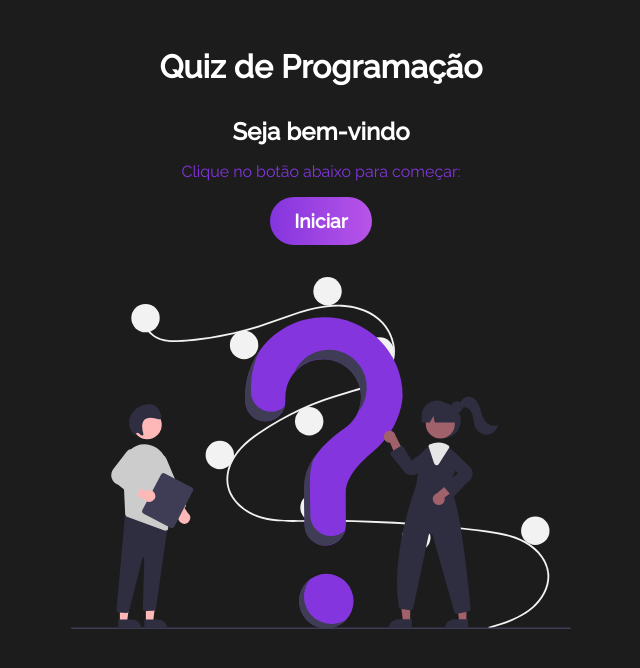
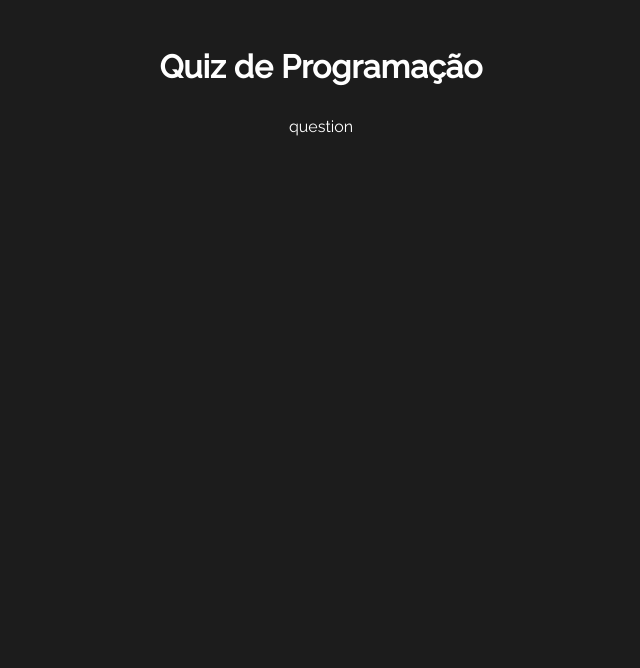
Before and after one commit to MayaraRocha95/quiz-programa-o, a React (Vite) app in the folder quiz/: page / in a window 1280 px wide. Both pictures are taken after a click on the button "Iniciar". Shown: the top 668 px of the page, without its empty margins (319-959 px from the left). Built offline with nearby package versions, Linux system fonts and the light colour scheme.

Commit message:
mudança de estado

```diff
--- a/quiz/src/App.jsx
+++ b/quiz/src/App.jsx
@@ -1,13 +1,18 @@
-import Welcome from './components/Welcome'
-
-import './App.css'
+import { useContext } from 'react';
+import { QuizContext } from './context/quiz';
+import Welcome from './components/Welcome';
+import Question from './components/Question';
+import './App.css';
 
 function App() {
+  const [quizState, dispatch] =  useContext(QuizContext);
+
 
   return (
     <div className="App">
       <h1>Quiz de Programação</h1>
-      <Welcome />
+      {quizState.gameStage === "Start" && <Welcome />}
+      {quizState.gameStage === "Playing" && <Question />}
     </div>
   )
 }
--- /dev/null
+++ b/quiz/src/components/Question.jsx
@@ -0,0 +1,15 @@
+import { useContext } from 'react';
+import { QuizContext } from '../context/quiz';
+
+function Question() {
+    const [quizState, dispatch] =  useContext(QuizContext);
+
+    console.log(quizState)
+  return (
+    <div>
+      question
+    </div>
+  )
+}
+
+export default Question
--- a/quiz/src/context/quiz.jsx
+++ b/quiz/src/context/quiz.jsx
@@ -7,15 +7,18 @@
 
 const initialState = {
     gameStage: STAGES[0],
-    questions
-}
+    questions,
+};
 
 const quizReducer = (state, action) => {
 console.log (state,action);
 
     switch(action.type){
         case "CHANGE_STATE":
-         return state;
+         return {
+            ...state,
+            gameStage: STAGES[1],
+         };
 
 
        default:
```
Also changed, not shown: quiz/src/components/Question.css (added).
